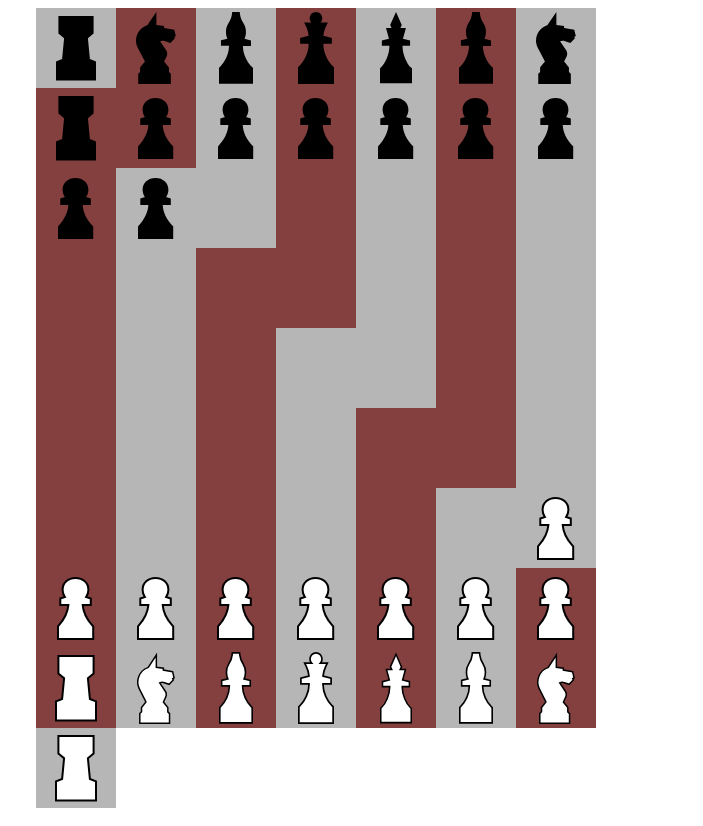
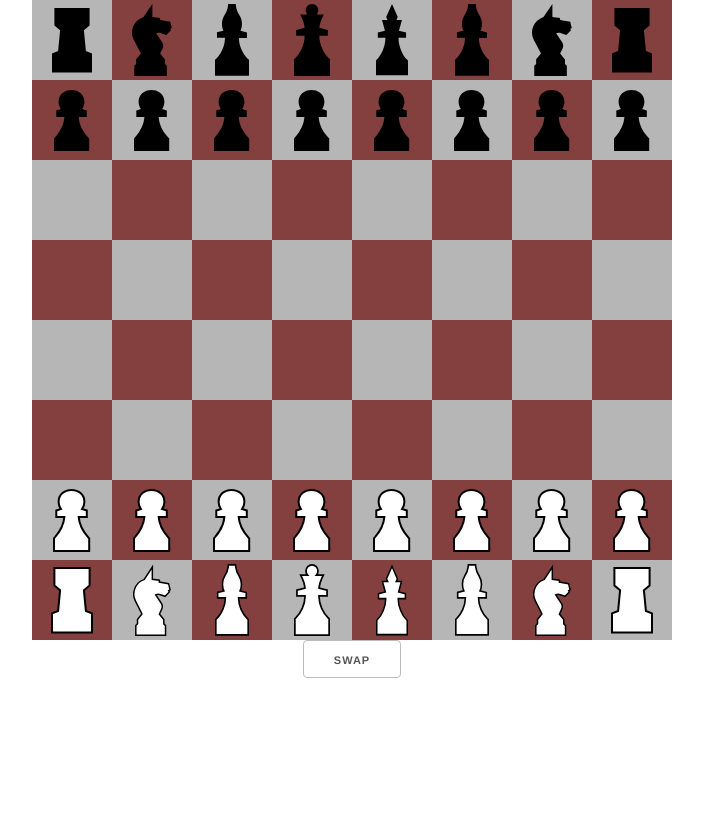
Before and after one commit to triestpa/Vue-Chess, a Vue app: page / in a window 1280 px wide. Shown: the whole page, without its empty margins (288-991 px from the left). After the commit the page ends 800 px from the top, so only its background shows below. Built offline with nearby package versions, Linux system fonts and the light colour scheme.

Commit message:
Add skeleton css

```diff
--- a/package.json
+++ b/package.json
@@ -15,6 +15,7 @@
   },
   "dependencies": {
     "chess.js": "0.10.2",
+    "skeleton-css": "2.0.4",
     "vue": "^2.2.6",
     "vue-router": "^2.3.1"
   },
--- a/src/global.scss
+++ b/src/global.scss
@@ -1,3 +1,7 @@
+@import '../node_modules/skeleton-css/css/normalize.css';
+@import '../node_modules/skeleton-css/css/skeleton.css';
+@import './_variables.scss';
+
 #app {
   font-family: 'Avenir', Helvetica, Arial, sans-serif;
   -webkit-font-smoothing: antialiased;
```
